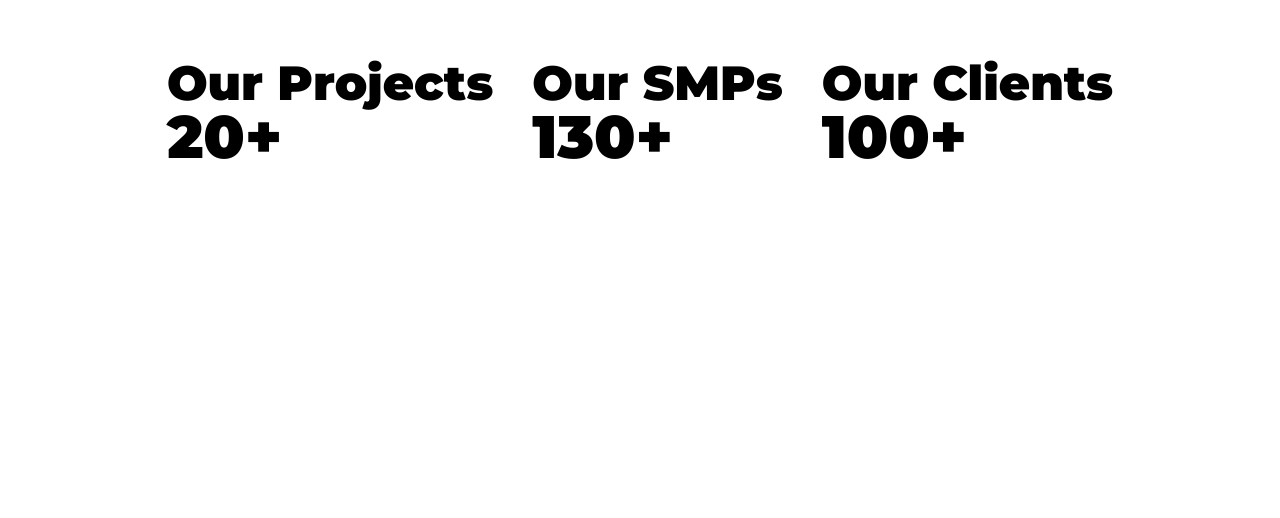
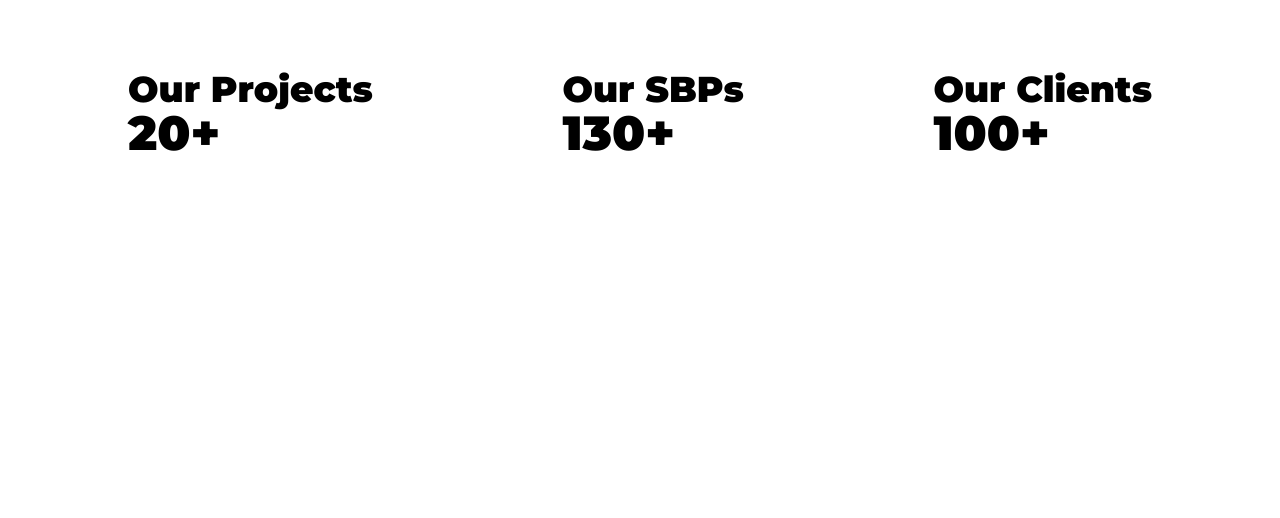
Before and after one commit to MuhammadKhushamAli/RafbaSoft, a React (Vite) app in the folder RafbaSoft/: page / in a window 1280 px wide. Shown: the part 2502-3020 px from the top of the page. Built offline with nearby package versions, Linux system fonts and the light colour scheme.

Commit message:
Minor Changes

```diff
--- a/RafbaSoft/src/components/home/DetailList.jsx
+++ b/RafbaSoft/src/components/home/DetailList.jsx
@@ -11,7 +11,7 @@ export default function DetailList({ heading, details }) {
             <div
                 className="flex flex-row w-full justify-between items-center p-2 border-b-2">
                 <h3
-                    className="font-[Roboto] text-3xl">{heading}</h3>
+                    className="font-[Roboto] text-xl">{heading}</h3>
                 <button onClick={() => setIsClicked(prev => !prev)}
                     className={`transition-transform duration-700 ${isClicked ? 'rotate-45' : 'rotate-0'}`}>
                         +</button>
--- a/RafbaSoft/src/components/home/Home.jsx
+++ b/RafbaSoft/src/components/home/Home.jsx
@@ -174,28 +174,28 @@ export default function Home() {
                 box-border`}>
                 <div
                     ref={ref}
-                    className='flex flex-row max-md:flex-col justify-evenly items-center h-full w-full'>
+                    className='flex flex-row max-md:flex-col justify-between items-center h-full w-full'>
                     <div>
                         <h4
-                            className='font-[Montserrat] font-black text-5xl max-sm:text-3xl'>Our Projects</h4>
+                            className='font-[Montserrat] font-black text-4xl max-sm:text-3xl'>Our Projects</h4>
                         <h4
-                            className='font-[Montserrat] font-black text-6xl max-sm:text-4xl'>
+                            className='font-[Montserrat] font-black text-5xl max-sm:text-4xl'>
                             {projectCounter}+
                         </h4>
                     </div>
                     <div>
                         <h4
-                            className='font-[Montserrat] font-black text-5xl max-sm:text-3xl'>Our SMPs</h4>
+                            className='font-[Montserrat] font-black text-4xl max-sm:text-3xl'>Our SBPs</h4>
                         <h4
-                            className='font-[Montserrat] font-black text-6xl max-sm:text-4xl'>
+                            className='font-[Montserrat] font-black text-5xl max-sm:text-4xl'>
                             {smpCounter}+
                         </h4>
                     </div>
                     <div>
                         <h4
-                            className='font-[Montserrat] font-black text-5xl max-sm:text-3xl'>Our Clients</h4>
+                            className='font-[Montserrat] font-black text-4xl max-sm:text-3xl'>Our Clients</h4>
                         <h4
-                            className='font-[Montserrat] font-black text-6xl max-sm:text-4xl'>
+                            className='font-[Montserrat] font-black text-5xl max-sm:text-4xl'>
                             {clientCounter}+
                         </h4>
                     </div>
```
